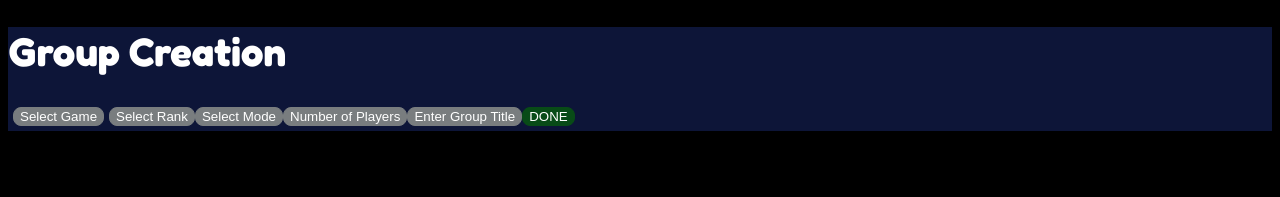
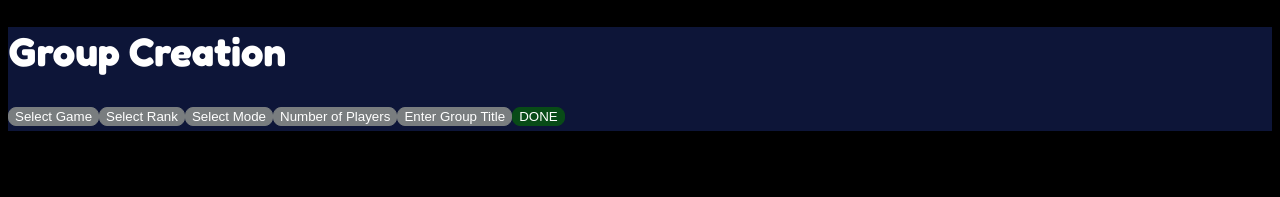
Before and after one commit to JNC-Enterprise/campus-lfg, a React (Vite) app: page / in a window 1280 px wide. Shown: the top 197 px of the page. Built offline with nearby package versions, Linux system fonts and the light colour scheme.

Commit message:
Added margins on top and bottom to evenly space out the soon to be drop down menus

```diff
--- a/src/Group/GroupCreation.css
+++ b/src/Group/GroupCreation.css
@@ -3,7 +3,8 @@
 }
 
 .group-game-selector{
-    margin: 5px;
+    margin-top: 5px;
+    margin-bottom: 5px;
     border: 1px solid #797D7F;
     border-radius: 8px;
     color:#FFFFFF;
@@ -11,6 +12,8 @@
 }
 
 .group-rank-selector{
+    margin-top: 5px;
+    margin-bottom: 5px;
     border: 1px solid #797D7F;
     border-radius: 8px;
     color:#FFFFFF;
@@ -18,6 +21,8 @@
 }
 
 .group-mode-selector{
+    margin-top: 5px;
+    margin-bottom: 5px;
     border: 1px solid #797D7F;
     border-radius: 8px;
     color:#FFFFFF;
@@ -25,6 +30,8 @@
 }
 
 .group-players-selector{
+    margin-top: 5px;
+    margin-bottom: 5px;
     border: 1px solid #797D7F;
     border-radius: 8px;
     color:#FFFFFF;
@@ -32,6 +39,8 @@
 }
 
 .group-title-selector{
+    margin-top: 5px;
+    margin-bottom: 5px;
     border: 1px solid #797D7F;
     border-radius: 8px;
     color:#FFFFFF;
@@ -39,6 +48,8 @@
 }
 
 .group-done-button{
+    margin-top: 5px;
+    margin-bottom: 5px;
     border: 1px solid #084B17;
     border-radius: 8px;
     color:#FFFFFF;
```
